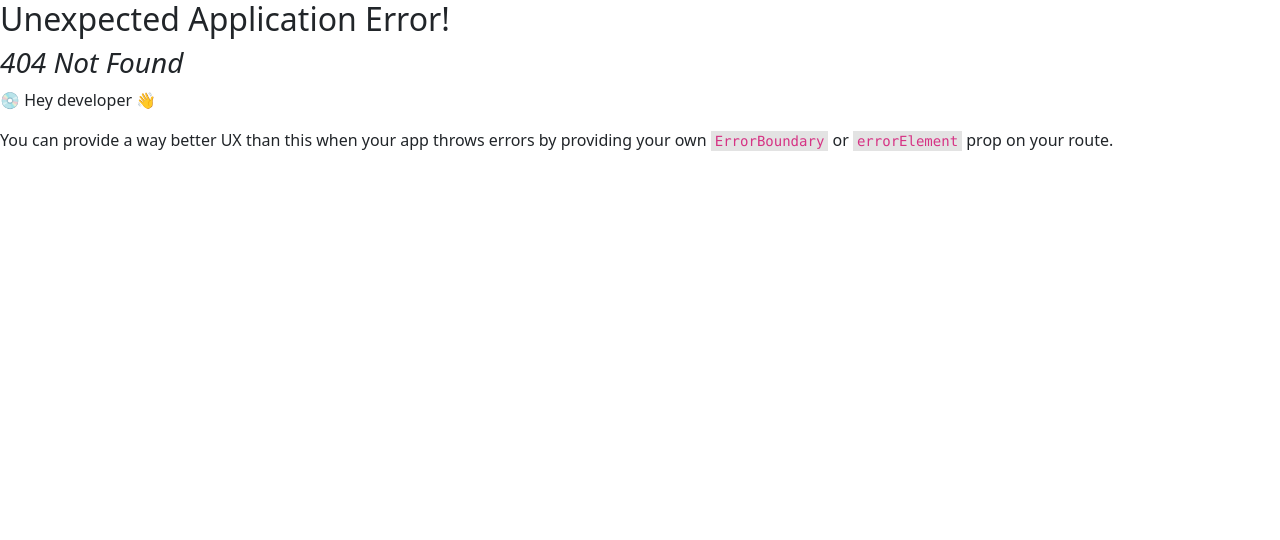
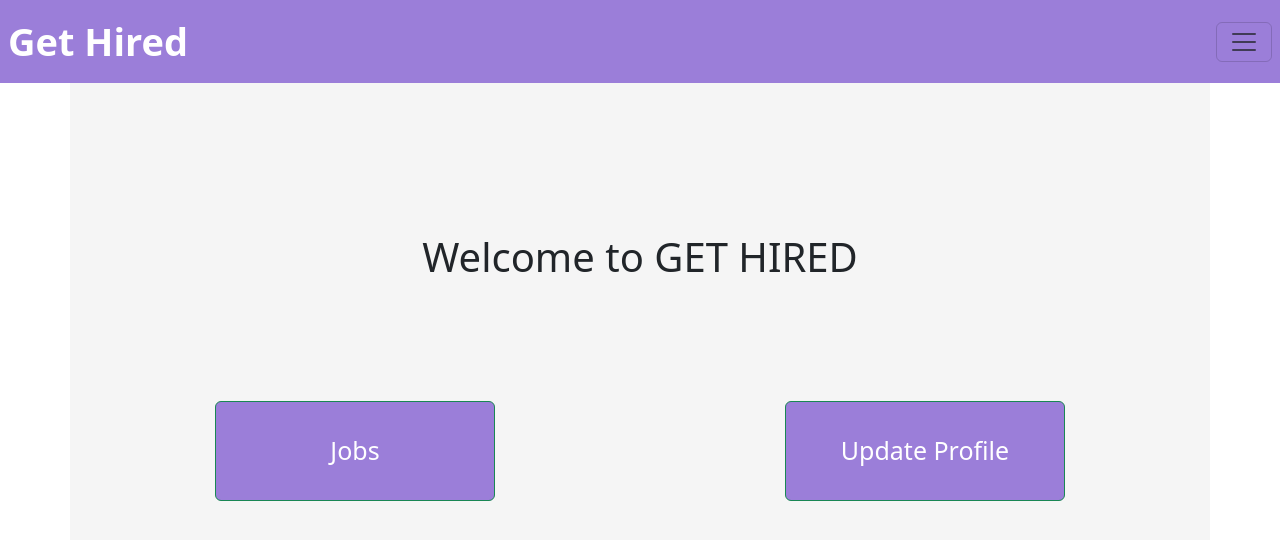
Before and after one commit to kd3-80115/CDAC_Project_WebBasedRecruitment_System, a React (Create React App) app in the folder Client/webbasedrecruitmentsystem/: page /applicant in a window 1280 px wide. Before the commit this address had no page. Shown: the top 540 px of the page. Built offline with nearby package versions, Linux system fonts and the light colour scheme.

Commit message:
A: added applicant welcome page

```diff
--- a/Client/webbasedrecruitmentsystem/src/App.jsx
+++ b/Client/webbasedrecruitmentsystem/src/App.jsx
@@ -1,4 +1,3 @@
-
 import Register from "./components/auth/Register";
 
 import DashBoard from "./components/Dashboard";
@@ -6,8 +5,7 @@ import DashBoard from "./components/Dashboard";
 function App() {
   return (
     <DashBoard>
-
-      <Register/>
+      <Register />
     </DashBoard>
   );
 }
--- /dev/null
+++ b/Client/webbasedrecruitmentsystem/src/components/applicant/ApplicantWelcomePage/ApplicantWelcomePage.css
@@ -0,0 +1,41 @@
+.buttonDiv{
+    background-color: #7fedd9;
+}
+
+.button{
+    height: 100px;
+    width: 250px;
+    padding-left: 200px;
+}
+.mainDiv{
+    height: 100vh;
+    background-color: #F5F5F5;
+}
+
+.containerDiv{
+
+    background-color: #F5F5F5;
+}
+
+.imageDiv{
+    height: 160px;
+    width: 156px;
+    border-radius: 150px;
+    background-color: hsl(0, 6%, 90%);
+}
+.image{
+
+    height: 120px;
+    width: 160px;
+}
+.basicDetailsDiv{
+    height: 200px;
+
+    background-color: #ffff;
+
+}
+
+.roundedShadowDiv {
+    border-radius: 15px;
+    box-shadow: 0px 0px 10px rgba(0, 0, 0, 0.1); /* Adjust the shadow values as needed */
+  }
--- a/Client/webbasedrecruitmentsystem/src/components/applicant/ApplicantWelcomePage/ApplicantWelcomePage.jsx
+++ b/Client/webbasedrecruitmentsystem/src/components/applicant/ApplicantWelcomePage/ApplicantWelcomePage.jsx
@@ -0,0 +1,49 @@
+import "./ApplicantWelcomePage.css";
+import ProfilePicAlternate from "../../../assets/images/ProfilePicAlternate.png";
+function ApplicantWelcomePage() {
+  return (
+    <div
+      style={{ height: "100vh" }}
+      className="d-flex align-items-center justify-content-center"
+    >
+      <div
+        className="container"
+        style={{ backgroundColor: "#f5f5f5", height: "100vh" }}
+      >
+        <div style={{ marginTop: "150px" }}>
+          <h1 className="text-center">Welcome to GET HIRED</h1>
+        </div>
+
+        <div
+          className="row d-flex justify-content-around  "
+          style={{ marginTop: "120px" }}
+        >
+          <div
+            className="col-5 d-flex justify-content-center"
+            style={{ height: "100px" }}
+          >
+            <button
+              className="btn btn-success "
+              style={{ width: "280px", fontSize: "25px" }}
+            >
+              Jobs
+            </button>
+          </div>
+          <div
+            className="col-5 d-flex justify-content-center"
+            style={{ height: "100px" }}
+          >
+            <button
+              className="btn btn-success   "
+              style={{ width: "280px", fontSize: "25px" }}
+            >
+              Update Profile
+            </button>
+          </div>
+        </div>
+      </div>
+    </div>
+  );
+}
+
+export default ApplicantWelcomePage;
--- a/Client/webbasedrecruitmentsystem/src/components/auth/Register.jsx
+++ b/Client/webbasedrecruitmentsystem/src/components/auth/Register.jsx
@@ -20,9 +20,6 @@ function Register() {
   "gender": "MALE"
 }*/
 
-  const [responseData, setResponseData] = useState([]);
-
-  const [empty, setEmpty] = useState("");
   const [sendData, setSendUpData] = useState({
     firstName: "",
     lastName: "",
@@ -34,9 +31,9 @@ function Register() {
   });
 
   const OnTextChanged = (args) => {
-    var copyOfEmp = { ...sendData };
-    copyOfEmp[args.target.name] = args.target.value;
-    setSendUpData(copyOfEmp);
+    var copyOfData = { ...sendData };
+    copyOfData[args.target.name] = args.target.value;
+    setSendUpData(copyOfData);
   };
 
   async function SignUp() {
@@ -45,8 +42,6 @@ function Register() {
       .post(url, sendData)
 
       .then((resp) => {
-        setResponseData(resp.data);
-
         console.log("ReponseData :" + resp.data);
 
         toast.success("Signed up succesfully.");
@@ -90,7 +85,8 @@ function Register() {
     const { firstName, lastName, email, password, phoneNumber, dob, gender } =
       sendData;
     let isValid = true;
-
+    const currentDate = new Date();
+    const selectedDate = new Date(dob);
     if (!firstName.trim()) {
       toast.error("Please enter your first name.");
 
@@ -129,6 +125,9 @@ function Register() {
     if (!dob.trim()) {
       toast.error("Please enter your date of birth.");
       isValid = false;
+    } else if (selectedDate >= currentDate) {
+      toast.error("Date of birth should be in the past.");
+      isValid = false;
     }
 
     if (!gender.trim()) {
@@ -165,10 +164,7 @@ function Register() {
   };
 
   return (
-    <div
-      class="container "
-      style={{ marginTop: "120px", marginBottom: "120px" }}
-    >
+    <div class="container " style={{ marginBottom: "120px" }}>
       <div
         className=" row justify-content-center   my-5 "
         style={{
@@ -322,6 +318,22 @@ function Register() {
             >
               Sign Up
             </button>
+            <b
+              style={{
+                color: "#9B7ED9",
+                fontSize: 22,
+                marginLeft: "80px",
+                marginRight: "10px",
+              }}
+            >
+              Already registered ?
+            </b>
+            <a href="#signin" style={{ fontSize: "22px" }}>
+              Sign in
+            </a>
+            <b style={{ color: "#9B7ED9", fontSize: 22, marginLeft: "10px" }}>
+              here
+            </b>
           </form>
         </div>
       </div>
--- a/Client/webbasedrecruitmentsystem/src/components/common/Header/Header.jsx
+++ b/Client/webbasedrecruitmentsystem/src/components/common/Header/Header.jsx
@@ -3,8 +3,8 @@ import { NavLink } from "react-router-dom";
 function Header() {
   return (
     <div>
-      <nav class="navbar fixed-top navbar-expand-lg navbar-fixed-top background">
-        <a class="navbar-brand" href="/Home">
+      <nav class="navbar  fnavbar-expand-lg navbar-fixed-top background">
+        <a class="navbar-brand " href="/Home">
           Get Hired
         </a>
         <button
@@ -36,7 +36,7 @@ function Header() {
               </NavLink>
             </li>
             <li class="nav-item ">
-              <NavLink className="nav-link items" to={'/register'}>
+              <NavLink className="nav-link items" to={"/register"}>
                 SignIn
               </NavLink>
             </li>
--- a/Client/webbasedrecruitmentsystem/src/routes/Router.jsx
+++ b/Client/webbasedrecruitmentsystem/src/routes/Router.jsx
@@ -9,6 +9,7 @@ import ContactUs from "../components/common/ContactUs/ContatctUs";
 import AboutUs from "../components/common/AboutUs/About";
 import Home from "../components/common/Home/Home";
 import Register from "../components/auth/Register";
+import ApplicantWelcomePage from "../components/applicant/ApplicantWelcomePage/ApplicantWelcomePage";
 
 const router = createBrowserRouter(
   createRoutesFromElements(
@@ -17,7 +18,8 @@ const router = createBrowserRouter(
       <Route path="/home" element={<Home />}></Route>
       <Route path="/contact-us" element={<ContactUs />}></Route>
       <Route path="/about-us" element={<AboutUs />}></Route>
-      <Route path="/register" element={<Register/>}></Route>
+      <Route path="/register" element={<Register />}></Route>
+      <Route path="/applicant" element={<ApplicantWelcomePage />}></Route>
     </Route>
   )
 );
```
Also changed, not shown: Client/webbasedrecruitmentsystem/src/components/Dashboard.jsx (+4 -4 lines), Client/webbasedrecruitmentsystem/src/assets/images/ProfilePicAlternate.png (added).
